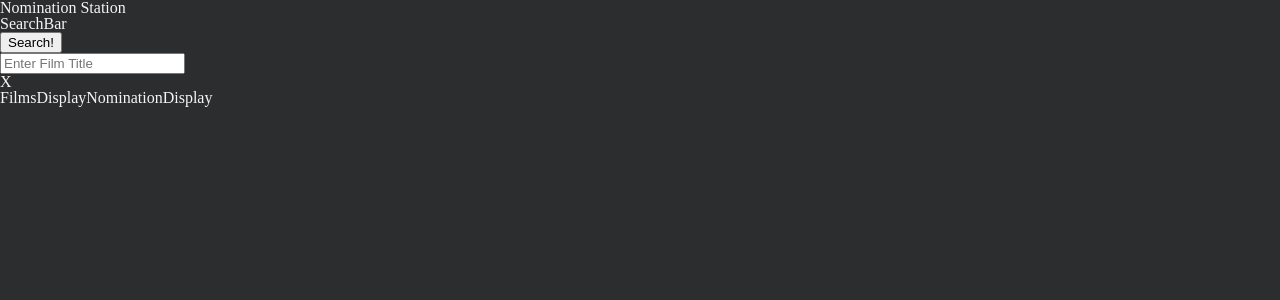
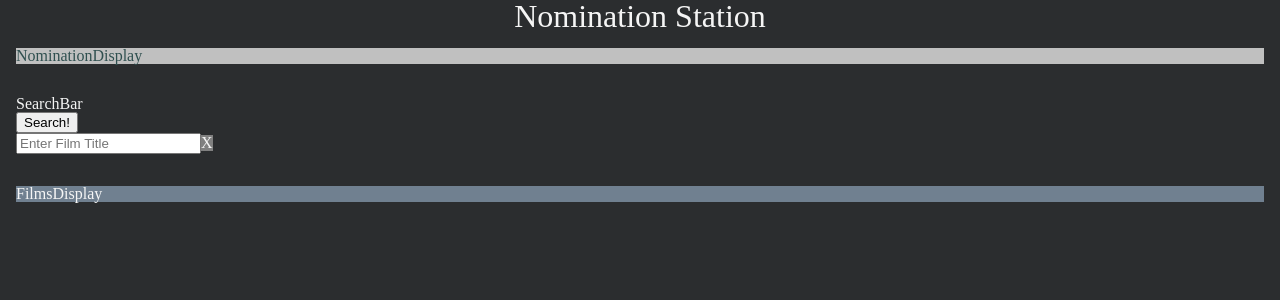
Before and after one commit to CraigNock/NominationStation, a React (Create React App) app: page / in a window 1280 px wide. Shown: the top 300 px of the page. Built offline with nearby package versions, Linux system fonts and the light colour scheme.

Commit message:
create api calls

```diff
--- a/src/Globalstyles.tsx
+++ b/src/Globalstyles.tsx
@@ -52,6 +52,9 @@ table {
 	border-collapse: collapse;
 	border-spacing: 0;
 }
+button:hover {
+	cursor: pointer;
+}
 
 `;
 
--- a/src/components/FilmsDisplay/FilmsDisplay.tsx
+++ b/src/components/FilmsDisplay/FilmsDisplay.tsx
@@ -15,5 +15,6 @@ export default FilmsDisplay;
 
 
 const StyledDiv = styled.div`
-
+  margin: 1rem;
+  background: slategray;
 `;
--- a/src/components/Main/Main.tsx
+++ b/src/components/Main/Main.tsx
@@ -1,19 +1,28 @@
-import React from 'react';
+import React, {useState} from 'react';
 import styled from 'styled-components';
 
 import SearchBar from '../Searchbar';
 import FilmsDisplay from '../FilmsDisplay';
 import NominationsDisplay from '../NominationDisplay';
 
+interface nomination {
+  [key: string]: string
+}
+
+
 const Main = () => {
+  const [nominations, setNominations] = useState<nomination[] | null>(null);
+
   return (
     <StyledDiv>
-      Nomination Station
+      <Title>
+        Nomination Station
+      </Title>
+      <NominationsDisplay
+        nominations={nominations}
+      />
       <SearchBar/>
-        <Content>
-          <FilmsDisplay/>
-          <NominationsDisplay/>
-        </Content>
+      <FilmsDisplay/>
     </StyledDiv>
   );
 }
@@ -22,8 +31,9 @@ const StyledDiv = styled.div`
   display: flex;
   flex-direction: column;
 `;
-const Content = styled.div`
-  display: flex;
+const Title = styled.h1`
+  text-align: center;
+  font-size: 2rem;
 `;
 
 export default Main;
--- a/src/components/NominationDisplay/NominationDisplay.tsx
+++ b/src/components/NominationDisplay/NominationDisplay.tsx
@@ -1,7 +1,14 @@
 import React from 'react';
 import styled from 'styled-components';
 
-const NominationDisplay = () => {
+interface nomination {
+  [key: string]: string
+};
+interface props {
+  nominations: nomination[] | null
+}
+
+const NominationDisplay: React.FC<props> = (nominations) => {
 
   return (
     <StyledDiv>
@@ -15,5 +22,7 @@ export default NominationDisplay;
 
 
 const StyledDiv = styled.div`
-
+  margin: 1rem;
+  background: silver;
+  color: darkslategray;
 `;
--- a/src/components/Searchbar/SearchBar.tsx
+++ b/src/components/Searchbar/SearchBar.tsx
@@ -5,8 +5,9 @@ const SearchBar = () => {
   const [inputValue, setInputValue] = useState<string>('');
   const [disable, setDisable] = useState<boolean>(false);
 
-  const submitHandle = (inputValue: string | null) : void => {
+  const submitHandle = (input: string | null) : void => {
     console.log('inputValue', inputValue);
+    console.log('input', input);
   };
 
   return (
@@ -41,7 +42,7 @@ const SearchBar = () => {
 
 
 const StyledForm = styled.form`
-
+  margin: 1rem;
 `;
 
 const SearchBox = styled.div`
@@ -51,7 +52,11 @@ const StyledInput = styled.input`
 
 `;
 const ClearButton = styled.div`
-
+  display: inline-block;
+  background: gray;
+  &:hover {
+    cursor: pointer;
+  }
 `;
 
 
```
Also changed, not shown: src/apiCalls.ts (added, +96 -0 lines), src/components/ButtonNominate/ButtonNominate.tsx (+4 -4 lines), 1 other file (tests, documents, lock files or other folders).
